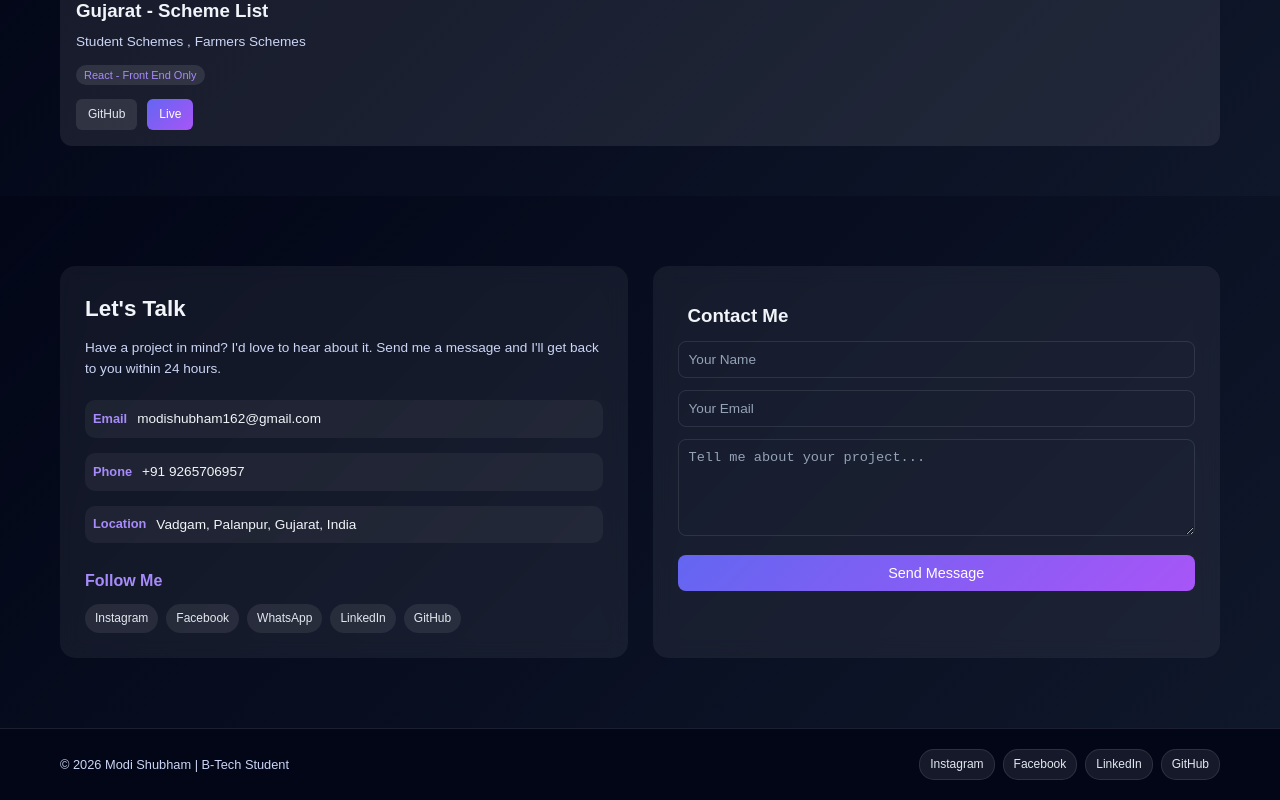
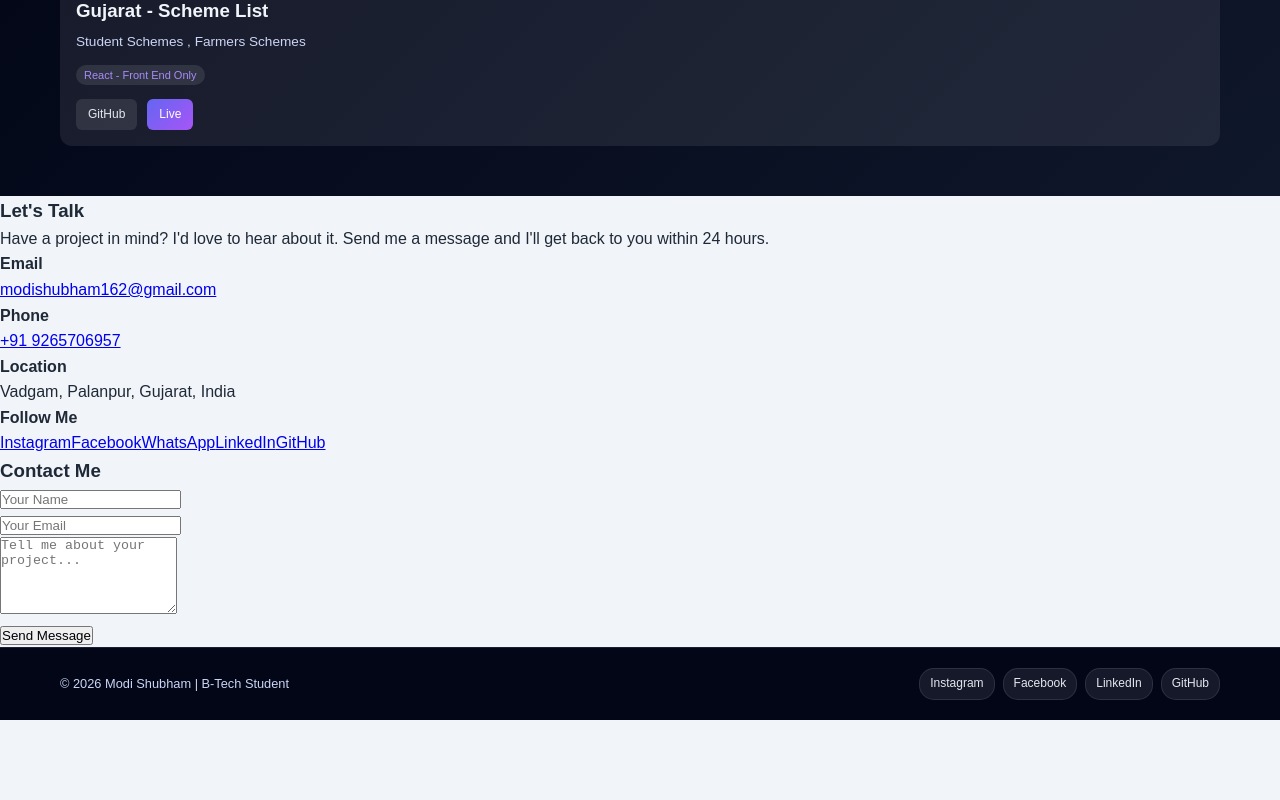
Before and after one commit to Shubham162m/Portfolio-sm, a React (Create React App) app in the folder portfolio-frontend/: page / in a window 1280 px wide. Shown: the part 814-1614 px from the top of the page. After the commit the page ends 1534 px from the top, so only its background shows below. Built offline with nearby package versions, Linux system fonts and the light colour scheme.

Commit message:
Update Contact.js

```diff
--- a/portfolio-frontend/src/components/Contact.js
+++ b/portfolio-frontend/src/components/Contact.js
@@ -1,5 +1,4 @@
 import React, { useState } from "react";
-import "./Contact.css";
 
 const Contact = () => {
   const [formData, setFormData] = useState({
@@ -39,11 +38,6 @@ const Contact = () => {
   const handleSubmit = async (e) => {
     e.preventDefault();
 
-    if (!formData.name || !formData.email || !formData.message) {
-      alert("Please fill all fields.");
-      return;
-    }
-
     setLoading(true);
     setSubmitted(false);
 
@@ -77,58 +71,48 @@ const Contact = () => {
         alert(data.message || "Something went wrong.");
       }
     } catch (error) {
-      console.error("Contact form error:", error);
-      alert(
-        "Unable to connect to the server. Please check your internet connection."
-      );
+      console.error("Error:", error);
+      alert("Unable to connect to server.");
     } finally {
       setLoading(false);
     }
   };
 
   return (
-    <section id="contact" className="contact">
-      <div className="container">
-        <div className="contact-wrapper">
+    <section id="contact">
+      <div>
+        <div>
 
-          {/* Contact Information */}
-          <div className="contact-info">
+          <div>
             <h3>Let's Talk</h3>
 
             <p>{YOUR_INFO.introText}</p>
 
-            <div className="contact-details">
-
-              <div className="contact-item">
+            <div>
+              <div>
                 <h4>Email</h4>
-
                 <a href={`mailto:${YOUR_INFO.email}`}>
                   {YOUR_INFO.email}
                 </a>
               </div>
 
-              <div className="contact-item">
+              <div>
                 <h4>Phone</h4>
-
                 <a href={`tel:${YOUR_INFO.phone}`}>
                   {YOUR_INFO.phone}
                 </a>
               </div>
 
-              <div className="contact-item">
+              <div>
                 <h4>Location</h4>
-
                 <p>{YOUR_INFO.location}</p>
               </div>
-
             </div>
 
-            {/* Social Links */}
-            <div className="contact-social">
+            <div>
               <h4>Follow Me</h4>
 
-              <div className="social-links">
-
+              <div>
                 <a
                   href={SOCIAL_LINKS.instagram}
                   target="_blank"
@@ -168,17 +152,14 @@ const Contact = () => {
                 >
                   GitHub
                 </a>
-
               </div>
             </div>
           </div>
 
-          {/* Contact Form */}
-          <form className="contact-form" onSubmit={handleSubmit}>
-
+          <form onSubmit={handleSubmit}>
             <h3>Contact Me</h3>
 
-            <div className="form-group">
+            <div>
               <input
                 type="text"
                 name="name"
@@ -189,7 +170,7 @@ const Contact = () => {
               />
             </div>
 
-            <div className="form-group">
+            <div>
               <input
                 type="email"
                 name="email"
@@ -200,7 +181,7 @@ const Contact = () => {
               />
             </div>
 
-            <div className="form-group">
+            <div>
               <textarea
                 name="message"
                 placeholder="Tell me about your project..."
@@ -211,21 +192,17 @@ const Contact = () => {
               />
             </div>
 
-            <button
-              type="submit"
-              className="submit-btn"
-              disabled={loading}
-            >
+            <button type="submit" disabled={loading}>
               {loading ? "Sending..." : "Send Message"}
             </button>
 
             {submitted && (
-              <div className="success-message">
+              <p>
                 Message sent successfully!
-              </div>
+              </p>
             )}
+          </form>
 
-          </form>
         </div>
       </div>
     </section>
```
